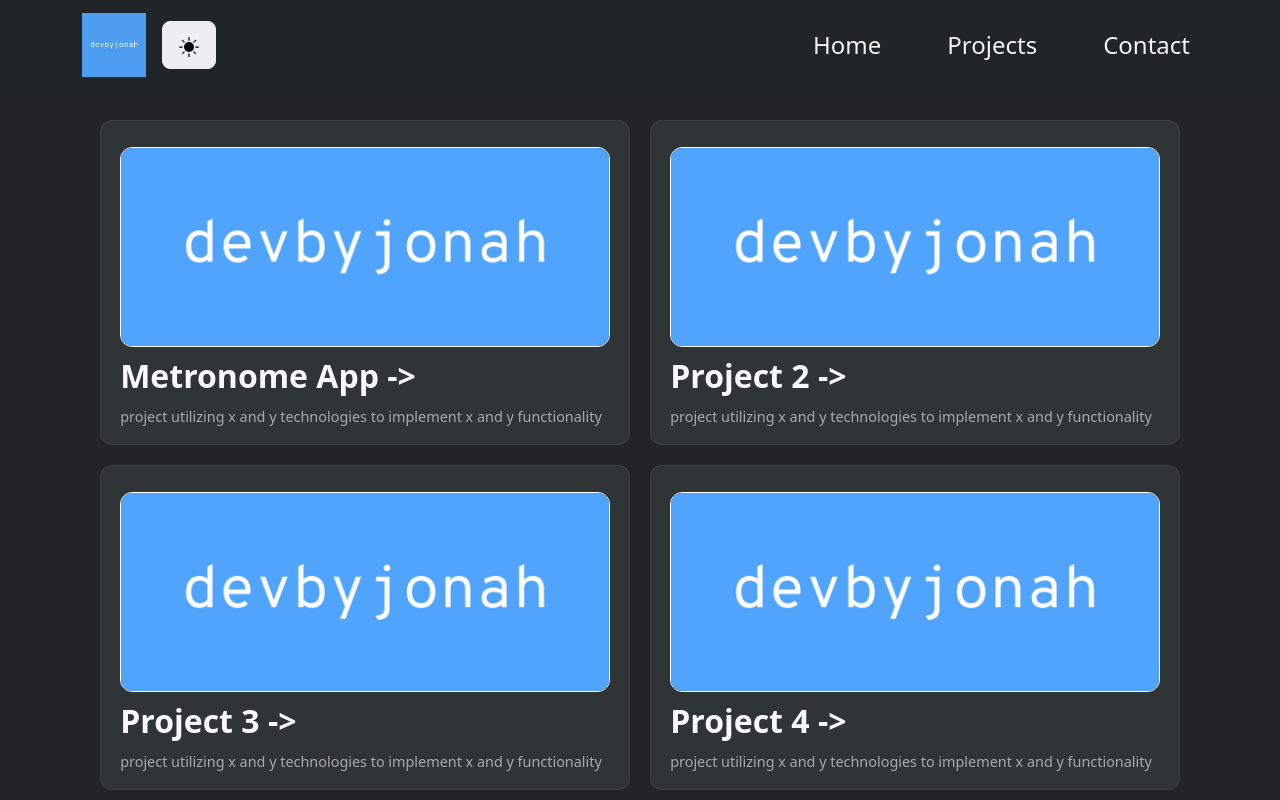
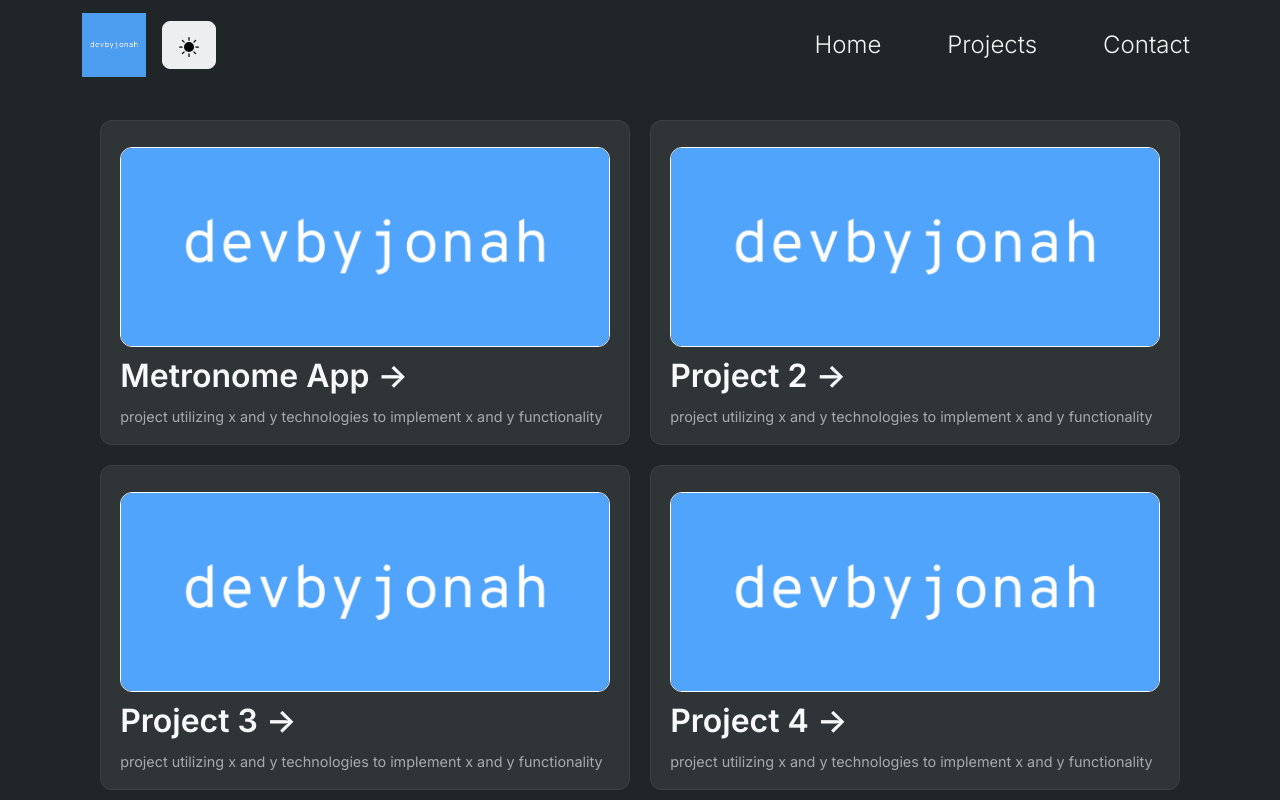
Before and after one commit to devbyjonah/old-portfolio, a Next.js app: page / in a window 1280 px wide. Built offline with nearby package versions, Linux system fonts and the light colour scheme.

Commit message:
set inter as global font

```diff
--- a/components/layout.js
+++ b/components/layout.js
@@ -1,9 +1,12 @@
 import Header from "../components/Header";
+
+import { Inter } from "@next/font/google";
+const inter = Inter({ subsets: ["latin"] });
 
 export default function Layout({ children }) {
   return (
     <>
-      <main>{children}</main>
+      <main className={inter.className}>{children}</main>
     </>
   );
 }
```
